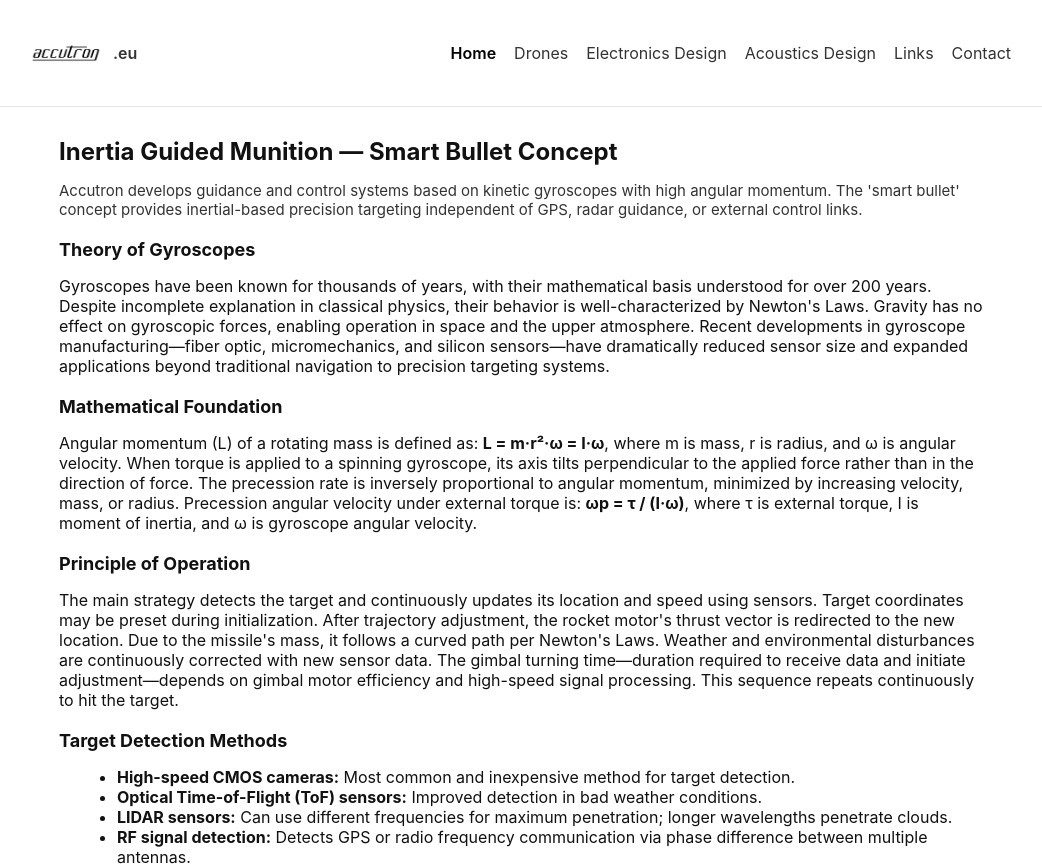
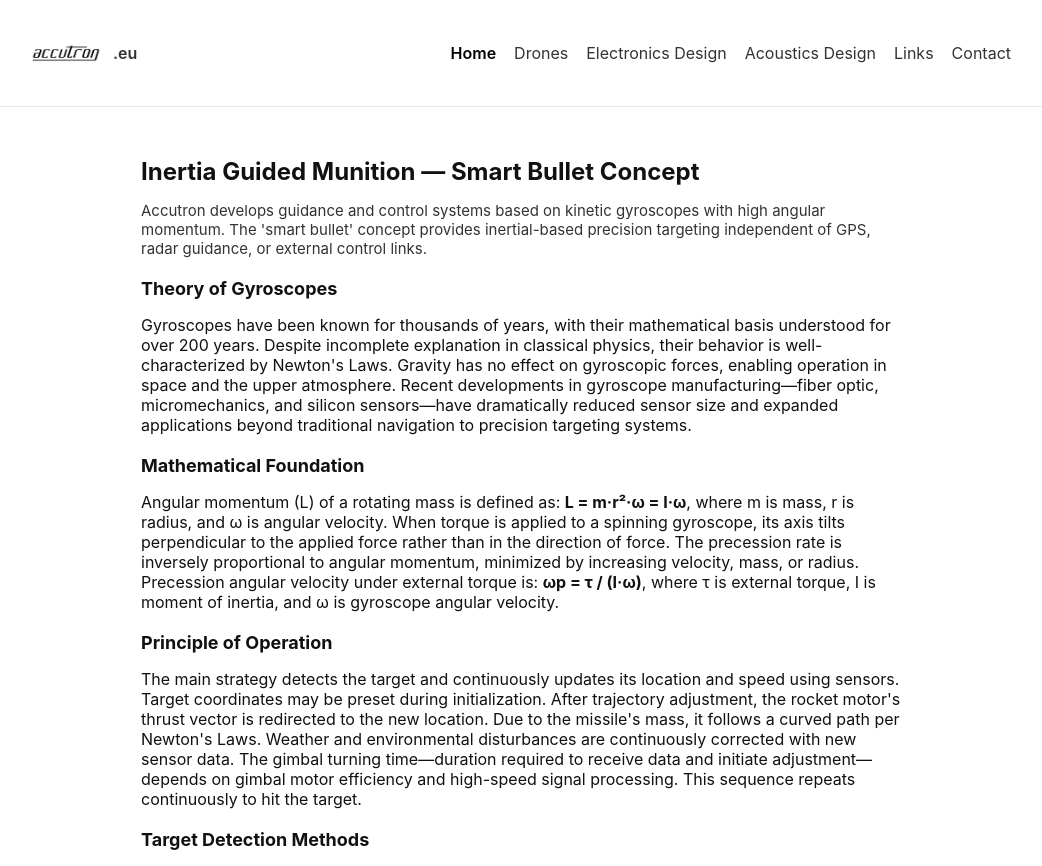
Before and after one commit to ElkkuTee/accutron, a React (Vite) app: page / in a window 1280 px wide. Shown: the top 866 px of the page, without its empty margins (119-1161 px from the left). Built offline with nearby package versions, Linux system fonts and the light colour scheme.

Commit message:
Made the website fit to resolution

```diff
--- a/src/pages/Acoustics.jsx
+++ b/src/pages/Acoustics.jsx
@@ -3,7 +3,7 @@
 
 export default function Acoustics(){
   return (
-    <section>
+    <section style={{ maxWidth: '800px', margin: '0 auto', padding: '20px' }}>
       <Helmet>
         <title>Acoustics Design — Accutron — accutron.eu</title>
         <meta name="description" content="Accutron acoustics engineering for precision measurement, signal processing, and studio-grade systems. accutron.eu" />
--- a/src/pages/Drones.jsx
+++ b/src/pages/Drones.jsx
@@ -3,7 +3,7 @@
 
 export default function Drones(){
   return (
-    <section>
+    <section style={{ maxWidth: '800px', margin: '0 auto', padding: '20px' }}>
       <Helmet>
         <title>Drones — Accutron — accutron.eu</title>
         <meta name="description" content="Accutron drone guidance and swarm defence systems. accutron.eu" />
--- a/src/pages/Electronics.jsx
+++ b/src/pages/Electronics.jsx
@@ -3,7 +3,7 @@
 
 export default function Electronics(){
   return (
-    <section>
+    <section style={{ maxWidth: '800px', margin: '0 auto', padding: '20px' }}>
       <Helmet>
         <title>Electronics Design — Accutron — accutron.eu</title>
         <meta name="description" content="Accutron electronics design for sensors, CPUs, inertial systems and high-speed control. accutron.eu" />
--- a/src/pages/Home.jsx
+++ b/src/pages/Home.jsx
@@ -3,7 +3,7 @@
 
 export default function Home(){
   return (
-    <section>
+    <section style={{ maxWidth: '800px', margin: '0 auto', padding: '20px' }}>
       <Helmet>
         <title>Home — Accutron — accutron.eu</title>
         <meta name="description" content="Accutron: advanced guidance and control technology using gyroscopic high angular momentum for extreme maneuverability. accutron.eu" />
```
